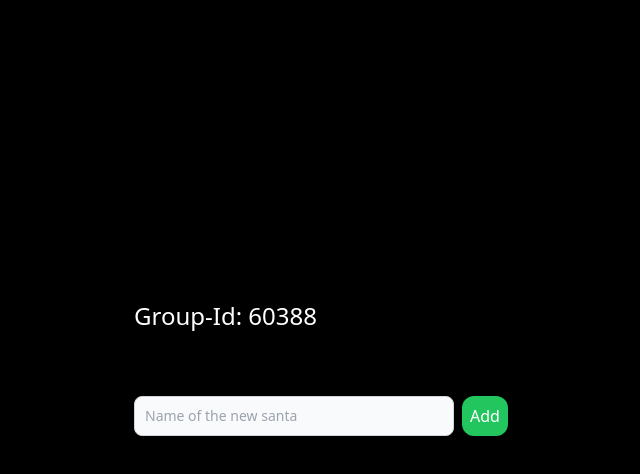
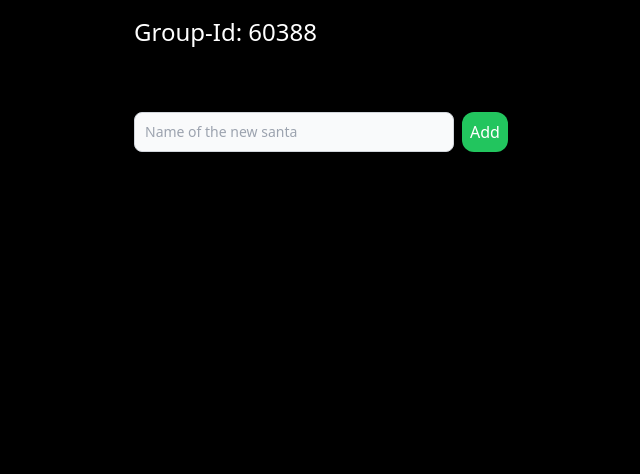
Before and after one commit to mangerlahn/secret-santa, a Nuxt app: page /edit/60388 in a window 1280 px wide. Shown: the top 474 px of the page, without its empty margins (58-698 px from the left). Built offline with nearby package versions, Linux system fonts and the light colour scheme.

Commit message:
Use min-height instead of height

```diff
--- a/pages/[groupId]/[santaId].vue
+++ b/pages/[groupId]/[santaId].vue
@@ -1,5 +1,5 @@
 <template>
-    <div class="h-[calc(100dvh)] w-screen flex flex-col items-center bg-black text-white">
+    <div class="min-h-[calc(100dvh)] w-screen flex flex-col items-center bg-black text-white">
         <div
             class="w-4/5 h-60 rounded-xl drop-shadow-lg absolute bottom-40 bg-gray-200 z-10 p-8 text-xl text-center text-black">
             <p>Hallo {{ santaName }},</p>
--- a/pages/edit/[groupId].vue
+++ b/pages/edit/[groupId].vue
@@ -1,5 +1,5 @@
 <template>
-    <div class="h-[calc(100dvh)] w-screen bg-black text-white flex flex-col gap-16 items-center p-4">
+    <div class="min-h-[calc(100dvh)] w-screen bg-black text-white flex flex-col gap-16 items-center p-4">
         <div v-if="!areLinksVisible" class="h-full w-full max-w-4xl flex flex-col gap-16 items-center justify-center">
             <div class="text-2xl w-full">Group-Id: {{ groupId }}</div>
             <form @submit="(event) => addSanta(event)" v-if="!areLinksReady" class="flex gap-2 h-10 w-full">
```
